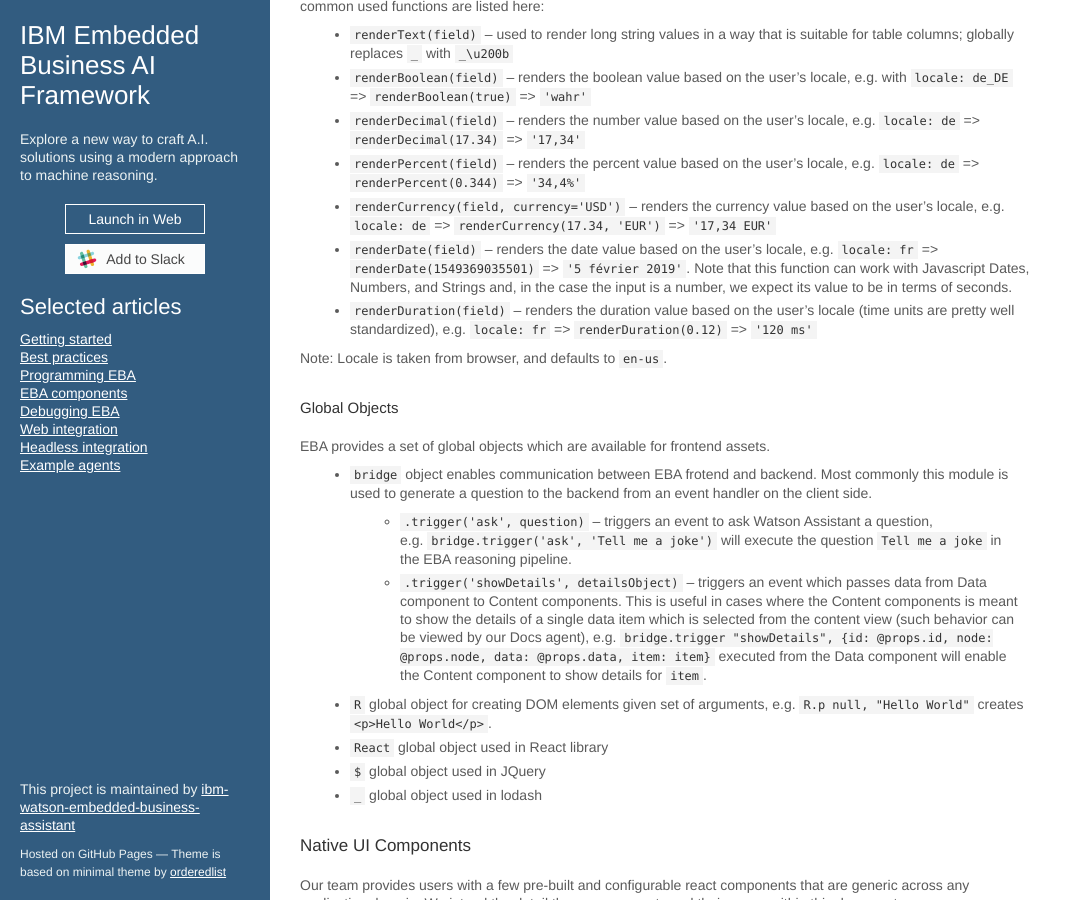
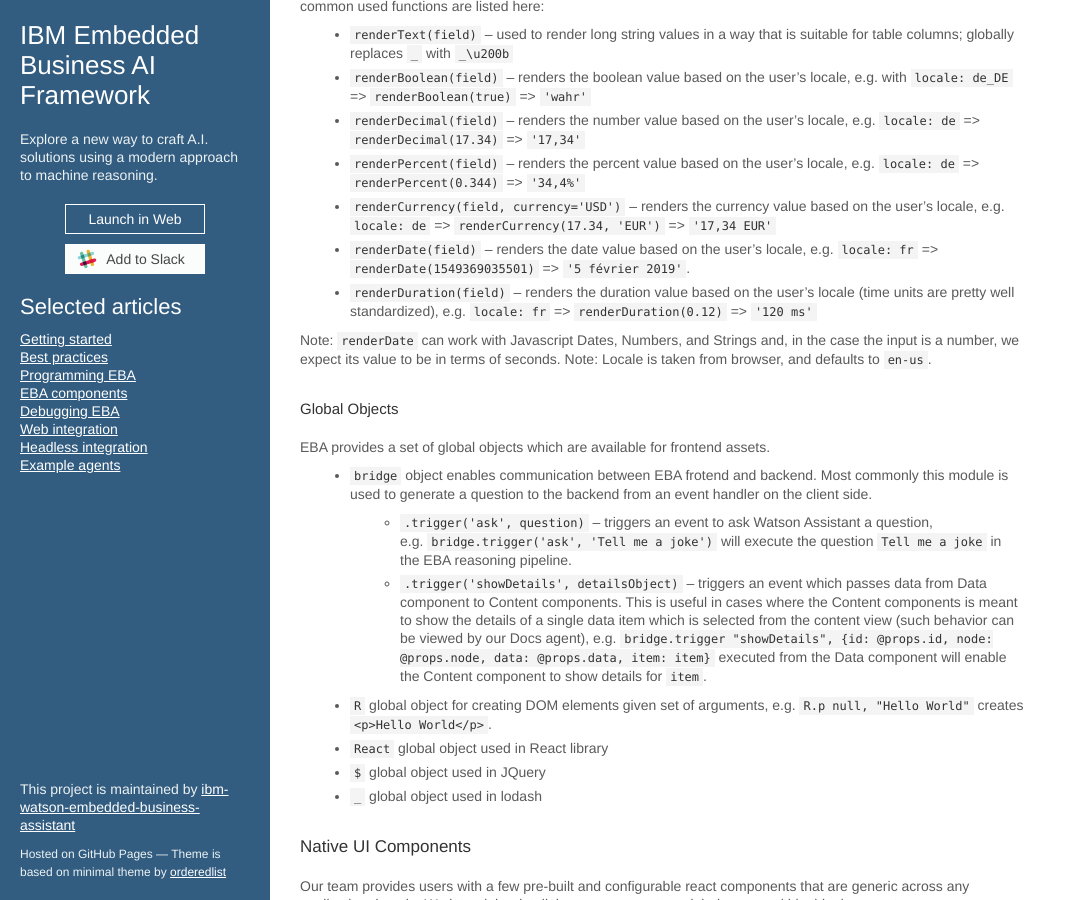
Before and after one commit to ibm-watson-embedded-business-assistant/eba-example-agents, a Jekyll site: the page built from docs/lab/assets/Frontend.md, in a window 1280 px wide and 900 px high, scrolled down 1482 px. Shown: the whole window, without its empty margins (0-1071 px from the left). Built offline with Jekyll 4.4.1, drawn with Linux system fonts in a browser that asks for light colours; our own code applies the rules of GitHub Pages for plain Markdown files.

Commit message:
Update Frontend.md

```diff
--- a/docs/lab/assets/Frontend.md
+++ b/docs/lab/assets/Frontend.md
@@ -63,9 +63,10 @@
  - `renderDecimal(field)` -- renders the number value based on the user's locale, e.g. `locale: de` => `renderDecimal(17.34)` => `'17,34'`
  - `renderPercent(field)` -- renders the percent value based on the user's locale, e.g. `locale: de` => `renderPercent(0.344)` => `'34,4%'`
  - `renderCurrency(field, currency='USD')` -- renders the currency value based on the user's locale, e.g. `locale: de` => `renderCurrency(17.34, 'EUR')` => `'17,34 EUR'`
- - `renderDate(field)` -- renders the date value based on the user's locale, e.g. `locale: fr` => `renderDate(1549369035501)` => `'5 février 2019'`. Note that this function can work with Javascript Dates, Numbers, and Strings and, in the case the input is a number, we expect its value to be in terms of seconds.
+ - `renderDate(field)` -- renders the date value based on the user's locale, e.g. `locale: fr` => `renderDate(1549369035501)` => `'5 février 2019'`.
  - `renderDuration(field)` -- renders the duration value based on the user's locale (time units are pretty well standardized), e.g. `locale: fr` => `renderDuration(0.12)` => `'120 ms'`
 
+Note: `renderDate` can work with Javascript Dates, Numbers, and Strings and, in the case the input is a number, we expect its value to be in terms of seconds.
 Note: Locale is taken from browser, and defaults to `en-us`.
 
 #### Global Objects
```
